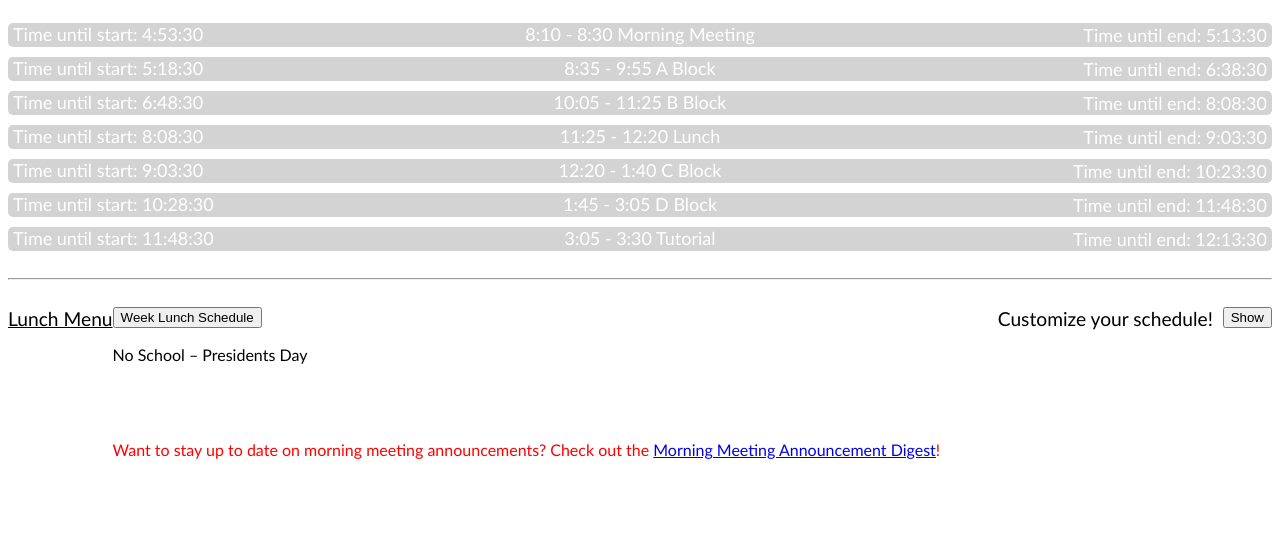
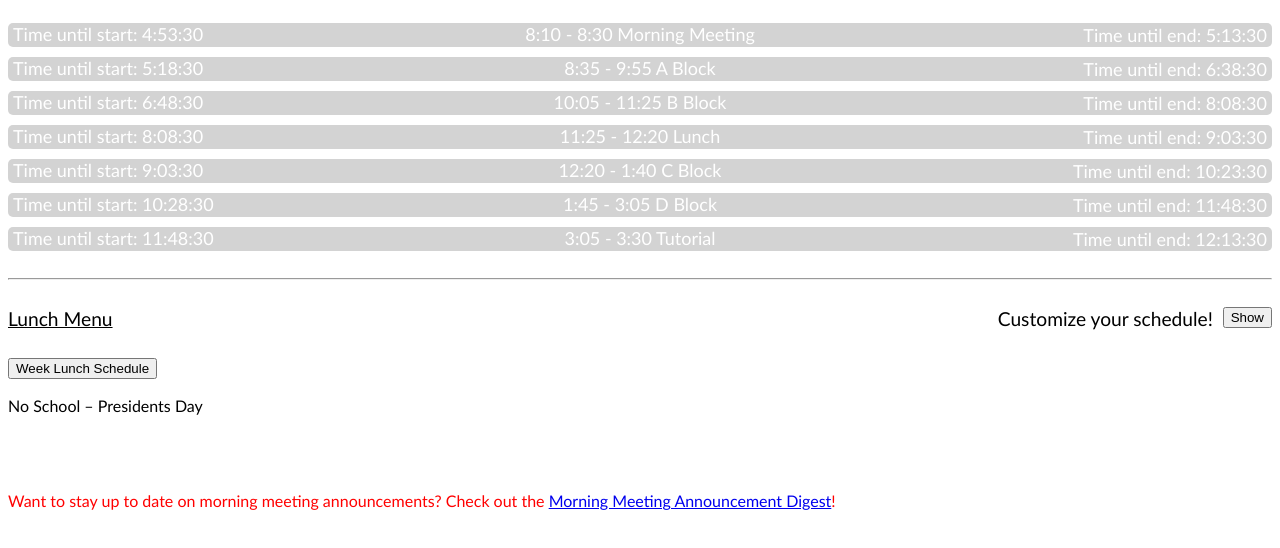
Before and after one commit to baysf/clocktest, a plain HTML site: page index.html in a window 1280 px wide. Shown: the part 90-638 px from the top of the page. Drawn offline with Linux system fonts and the light colour scheme.

Commit message:
Update index.html

```diff
--- a/index.html
+++ b/index.html
@@ -739,7 +739,7 @@ background-size: 100% 100%;
 <input id="toggleButton" style="float:right" type="button" onclick="show()" value="Show">
 <span style="float:right"><big>Customize your schedule! &nbsp;</big></span>
 <span style="float:left" value="Lunch Menu" id="menuTitle"><big><u>Lunch Menu</u></big></span>
-<span style="float:left" value="&nbsp;&nbsp;"</span>
+<p>&nbsp;&nbsp;</p>
 <input id="toggleButton2" style="float:left" type="button" value="Week Lunch Schedule">
 <br>
 <br>
```
